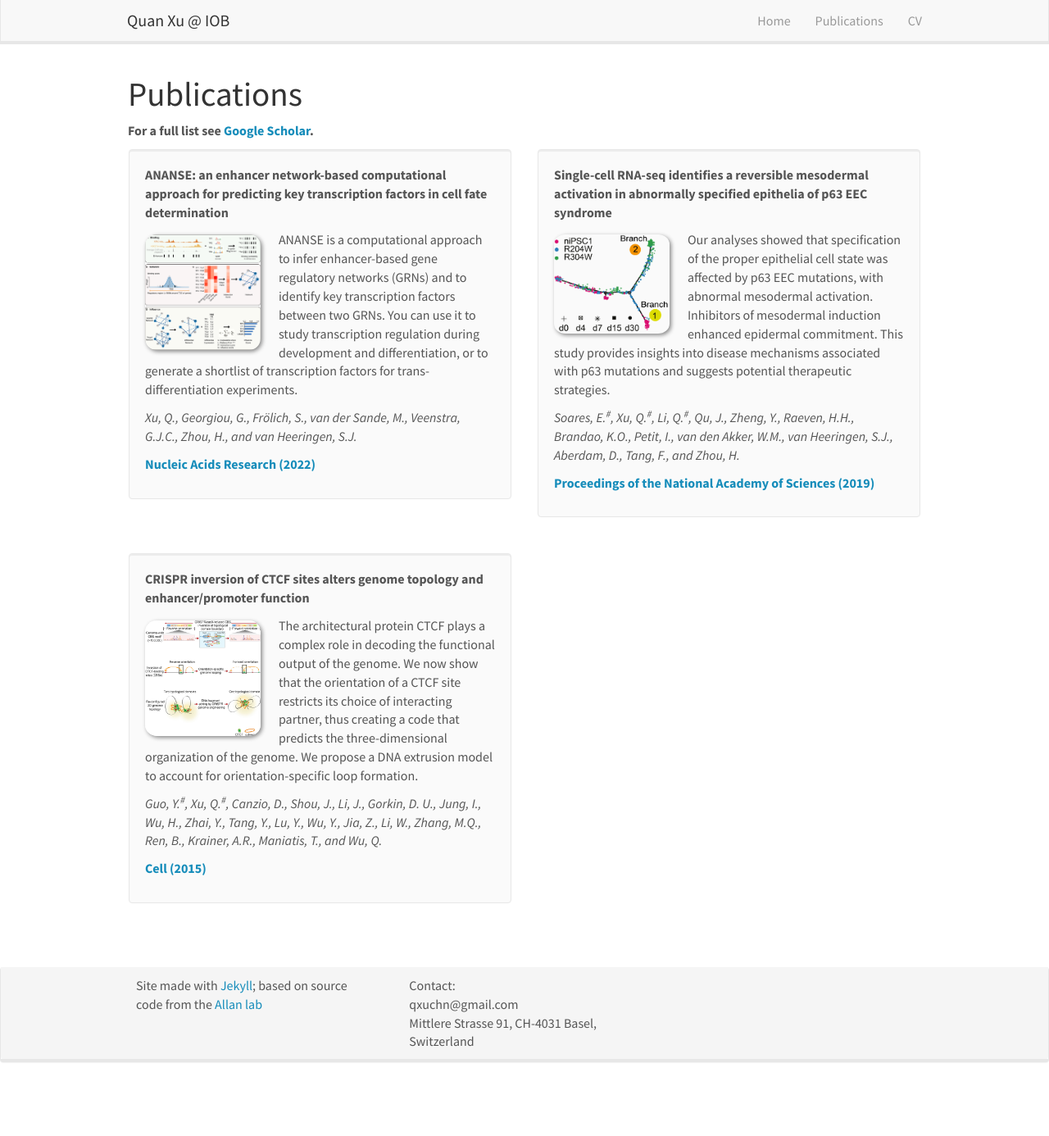
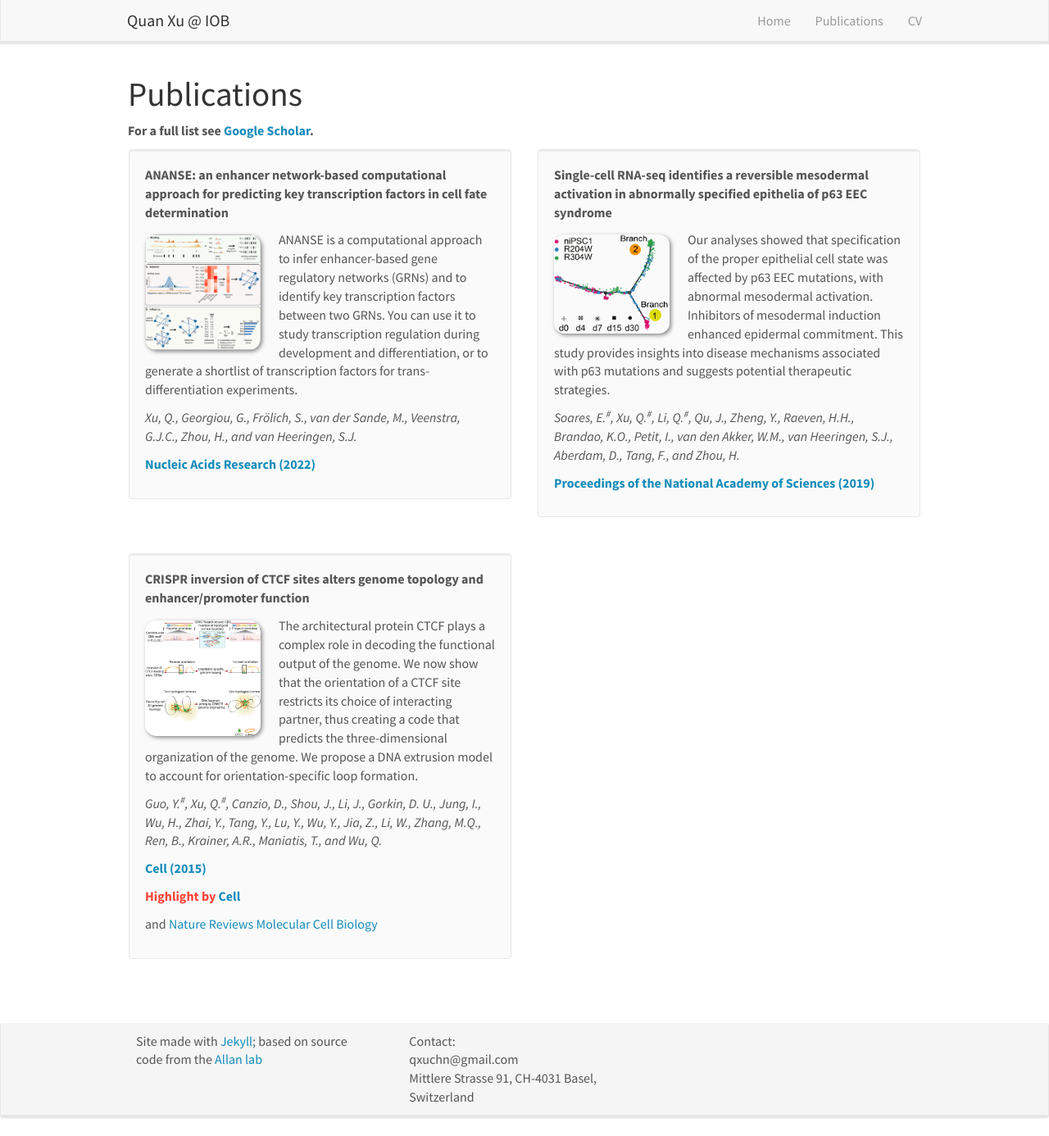
Before and after one commit to bioqxu/bioqxu.github.io, a Jekyll site: the page built from _pages/publications.md, in a window 1280 px wide and 1386 px high. Shown: the whole window at 82% size. Built offline with Jekyll 4.4.1, drawn with Linux system fonts in a browser that asks for light colours; nearby versions of some CDN libraries.

Commit message:
new website

```diff
--- a/_data/publist.yml
+++ b/_data/publist.yml
@@ -24,3 +24,5 @@
     url: https://www.sciencedirect.com/science/article/pii/S0092867415009150
     display: Cell (2015)
   highlight: 1
+  news1: Highlight by [Cell](https://www.sciencedirect.com/science/article/pii/S0092867415009691)
+  news2: and [Nature Reviews Molecular Cell Biology](https://www.nature.com/articles/nrm4057)
```
